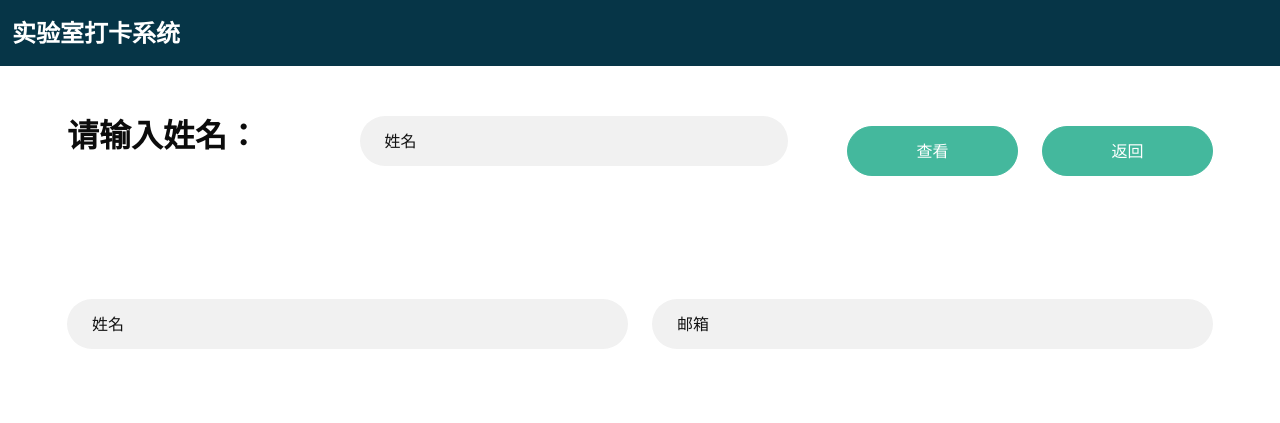
After one commit to Casta-mere/Face-Recognition, a Flask app: template CODE/templates/manageInfo.html in a window 1280 px wide. The commit adds this page. Shown: the top 423 px of the page. Run offline with Flask 3, Linux system fonts and the light colour scheme; the template is opened without the code that fills it, so the values that code supplies are empty; some libraries are stand-ins or nearby versions.

```diff
--- /dev/null
+++ b/CODE/templates/manageInfo.html
@@ -0,0 +1,88 @@
+<!DOCTYPE html>
+<html>
+
+  <head>
+    <meta charset="utf-8" />
+    <meta http-equiv="X-UA-Compatible" content="IE=edge" />
+    <meta name="viewport" content="width=device-width, initial-scale=1, shrink-to-fit=no" />
+    <title>实验室打卡系统</title>
+    <link rel="stylesheet" type="text/css" href="/static/css/bootstrap.css" />
+    <link href="/static/css/font-awesome.min.css" rel="stylesheet" />
+    <link href="/static/css/style.css" rel="stylesheet" />
+    <link href="/static/css/responsive.css" rel="stylesheet" />
+  </head>
+
+  <body class="sub_page">
+
+    <header class="header_section">
+      <div class="container-fluid">
+        <nav class="navbar navbar-expand-lg custom_nav-container ">
+          <a class="navbar-brand" href="/">
+            <span>实验室打卡系统</span>
+          </a>
+        </nav>
+      </div>
+    </header>
+
+    <section class="contact_section layout_padding">
+      <div class="container">
+        <div class="row">
+          <div class="col-md-3 ">
+            <div class="heading_container ">
+              <h2 class="">请输入姓名：</h2>
+            </div>
+          </div>
+          <div class="col-md-5 ">
+            <form action="/validation" method="post">
+              <div id="id" name="id">
+                <input id="id" name="id" value="{{id}}" type="text" placeholder="姓名" />
+              </div>
+            </form>
+          </div>
+          <div class="col-md-2">
+            <div class="btn-box">
+              <button onclick="turnBack()">查看</button>
+            </div>
+          </div>
+          <div class="col-md-2">
+            <div class="btn-box">
+              <button onclick="turnBack()">返回</button>
+            </div>
+        </div>
+      </div>
+    </section>
+
+    <section class="contact_section layout_padding">
+      <div class="container">
+        <div class="row">
+          <div class="col-md-6">
+            <div id="nameReg" name="nameReg">
+              <input id="nameReg" name="nameReg" value="{{nameReg}}" type="text" placeholder="姓名" />
+            </div>
+          </div>
+          <div class="col-md-6">
+            <div id="emailReg" name="emailReg">
+              <input id="emailReg" name="emailReg" value="{{emailReg}}" type="text" placeholder="邮箱" />
+            </div>
+          </div>
+        </div>
+      </div>
+    </section>
+
+    <script>
+      function subscribe() {
+        alert("Subscribe Success!");
+      }
+    </script>
+    <script>
+      function turnBack() {
+        window.location.href = "/";
+      }
+    </script>
+    <script src="static/js/jquery-3.4.1.min.js"></script>
+    <script src="static/js/bootstrap.js"></script>
+    <script src="static/js/custom.js"></script>
+
+  </body>
+
+</html>
```
Also changed, not shown: CODE/templates/faceRecog.html (+6 -18 lines), CODE/templates/firstPage.html (+5 -72 lines), CODE/templates/login.html (added, +73 -0 lines), CODE/test.py (+30 -4 lines).
